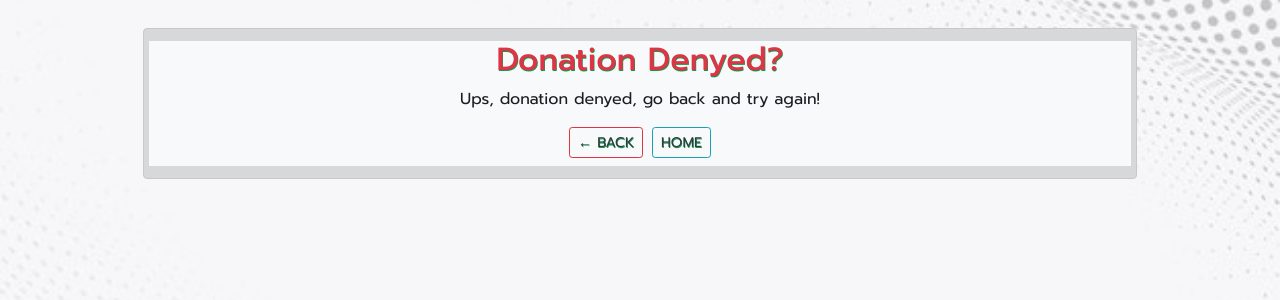
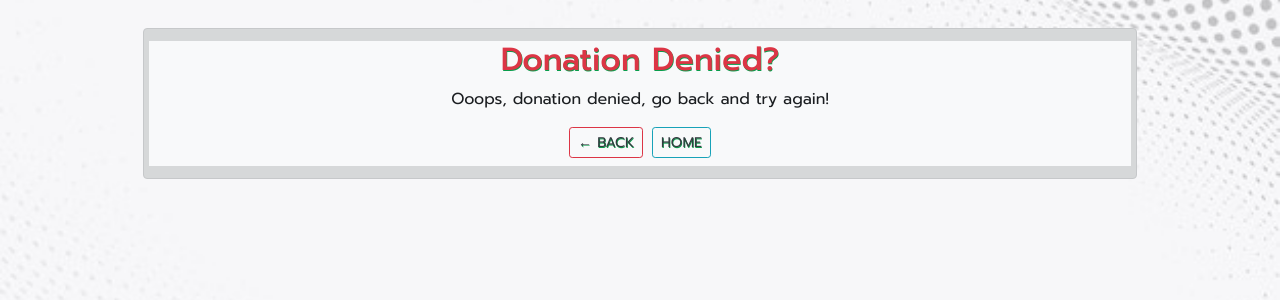
Before and after one commit to manell0/couronne, a Django app: page /donate/cancel/ in a window 1280 px wide. Shown: the part 152-452 px from the top of the page. Run offline with Django 3.2, Linux system fonts and the light colour scheme; some libraries are stand-ins or nearby versions.

Commit message:
Update spelling

```diff
--- a/donate/templates/donate/cancel.html
+++ b/donate/templates/donate/cancel.html
@@ -14,8 +14,8 @@
     <div class="alert alert-dark ">
         <div class="row bg-light">
             <div class="col-md-12 text-center">
-                <h2 class="text-danger">Donation Denyed?</h2>
-                <p>Ups, donation denyed, go back and try again!</p>
+                <h2 class="text-danger">Donation Denied?</h2>
+                <p>Ooops, donation denied, go back and try again!</p>
             </div>
             <div class="col-md-12 text-center">
                 <h4>
--- a/home/templates/home/404.html
+++ b/home/templates/home/404.html
@@ -1,7 +1,7 @@
 <!-- Just a simple 404 -->
 <div>
     <br><br><br><br><br><br><br><br><br><br><br><br><br><br>
-    <center><h1>Ups, Wrong Page!</h1>
+    <center><h1>Ooops, Wrong Page!</h1>
         <h2><a href="{% url 'home:home' %}">Go to Couronne home page</a></h2>
     </center>
 </div>
--- a/home/templates/home/couronne_info.html
+++ b/home/templates/home/couronne_info.html
@@ -17,7 +17,6 @@
             <a  name="SM"></a>
             <div class="alert alert-dark">
                 <div class="alert alert-light">
-                    <!--<img  src="../../media/information.png" alt="Ups..." >-->
                     <h1>Information</h1>
                     <div class="btn-group" role="group" aria-label=" Button group with nested dropdown">
                         <!-- Navigation section -->
--- a/home/views.py
+++ b/home/views.py
@@ -432,7 +432,6 @@ def contact_us(request):
             message = 'Couronne will get back to you (' + from_email + ') soon. Your Message: ' + message
             try:
                 send_mail(subject, message, from_email, ['svante.magnell@gmail.com'])
-                #send_mail(subject, message, from_email, [from_email])
             except BadHeaderError:
                 return HttpResponse('Invalid header found.')
             successView(from_email, subject, message)
```
Also changed, not shown: README.md.
